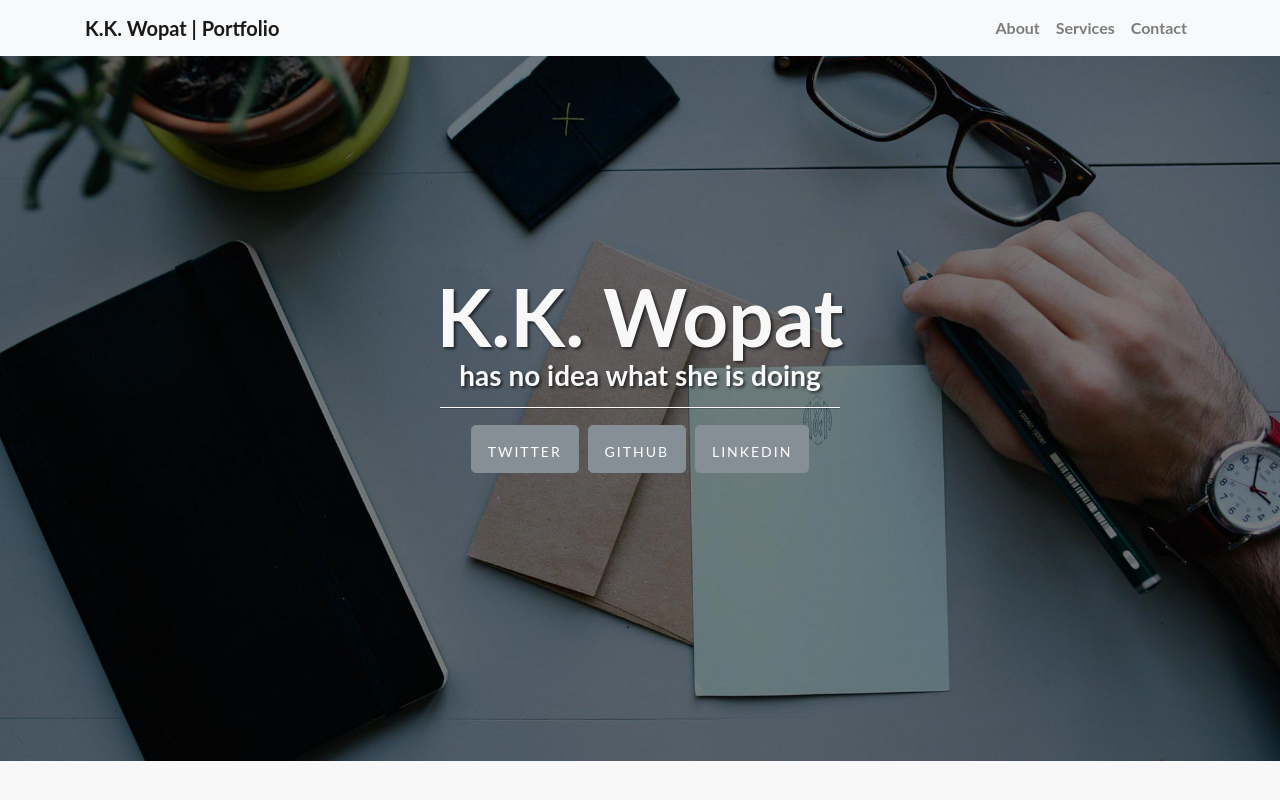
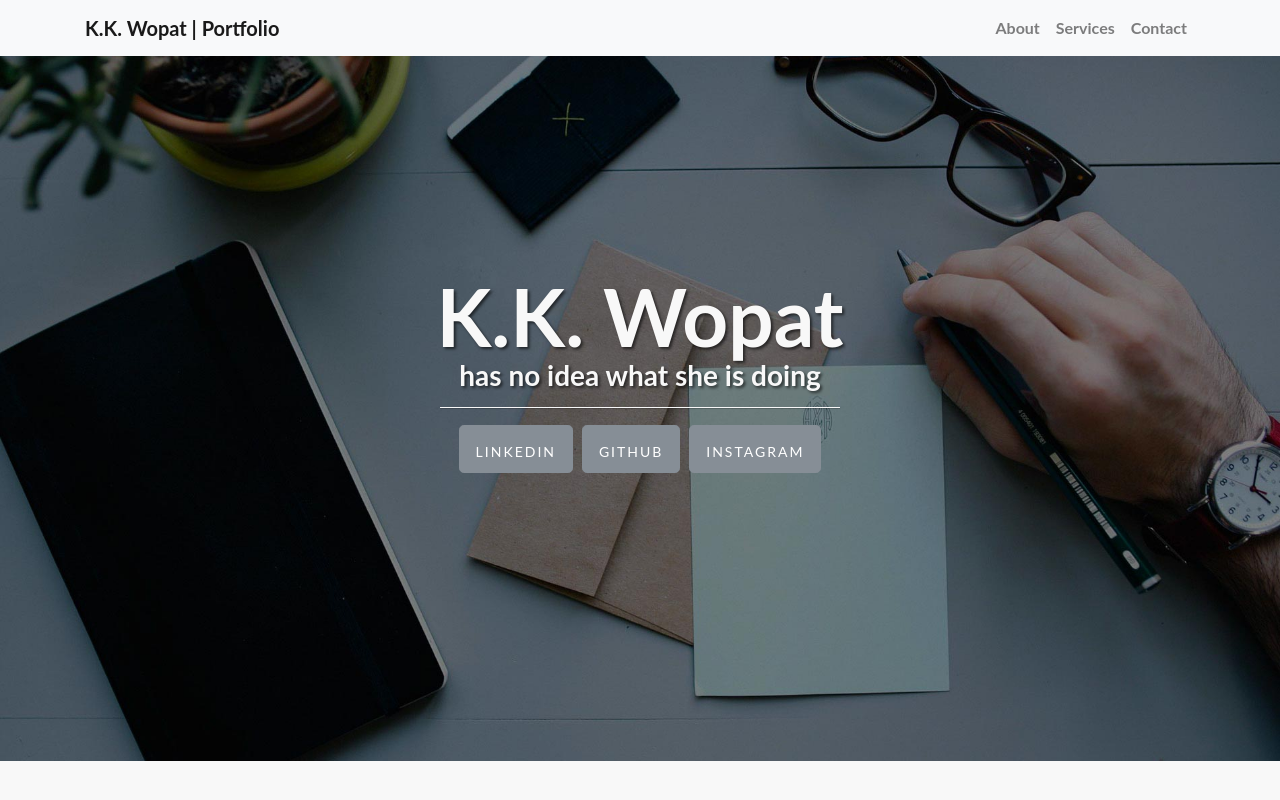
Before and after one commit to kkwombat/kkwombat.github.iold, a plain HTML site: page index.html in a window 1280 px wide. Shown: the top 800 px of the page. Drawn offline with Linux system fonts and the light colour scheme.

Commit message:
update links

```diff
--- a/index.html
+++ b/index.html
@@ -56,21 +56,21 @@
           <hr class="intro-divider">
           <ul class="list-inline intro-social-buttons">
             <li class="list-inline-item">
-              <a href="#" class="btn btn-secondary btn-lg">
+              <a href="https://www.linkedin.com/in/k-k-wopat/" class="btn btn-secondary btn-lg">
                 <i class="fa fa-twitter fa-fw"></i>
-                <span class="network-name">Twitter</span>
+                <span class="network-name">Linkedin</span>
               </a>
             </li>
             <li class="list-inline-item">
-              <a href="#" class="btn btn-secondary btn-lg">
+              <a href="https://github.com/kkwombat" class="btn btn-secondary btn-lg">
                 <i class="fa fa-github fa-fw"></i>
                 <span class="network-name">Github</span>
               </a>
             </li>
             <li class="list-inline-item">
-              <a href="https://www.linkedin.com/in/k-k-wopat/" class="btn btn-secondary btn-lg">
+              <a href="https://www.instagram.com/kk.wopat/" class="btn btn-secondary btn-lg">
                 <i class="fa fa-linkedin fa-fw"></i>
-                <span class="network-name">Linkedin</span>
+                <span class="network-name">Instagram</span>
               </a>
             </li>
           </ul>
```
